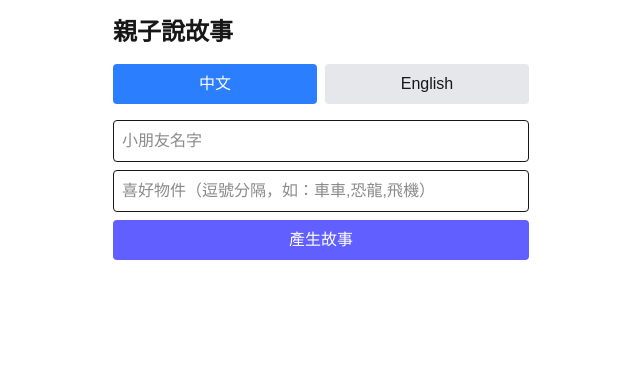
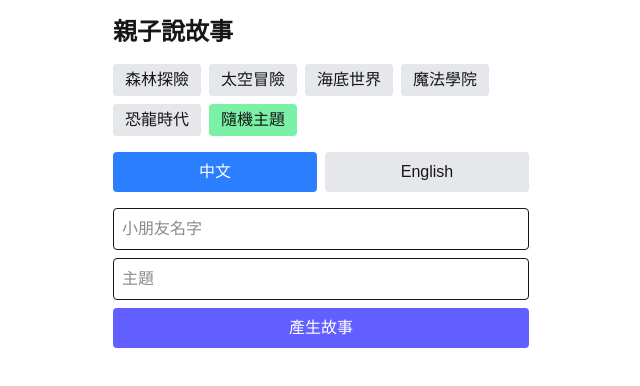
Before and after one commit to DanKuto/storymama, a Next.js app: page / in a window 1280 px wide. Shown: the top 386 px of the page, without its empty margins (319-959 px from the left). Built offline with nearby package versions, Linux system fonts and the light colour scheme.

Commit message:
feat: 加入主题预设 & 随机生成方式

```diff
--- a/src/app/page.js
+++ b/src/app/page.js
@@ -1,15 +1,21 @@
 "use client";
-
 import { useEffect, useState } from "react";
 
 export default function Home() {
-  const [lang, setLang] = useState("zh");        // 語言：zh / en
-  const [name, setName] = useState("");          // 小朋友名字
-  const [likes, setLikes] = useState("");        // 喜好物件（逗號分隔）
-  const [story, setStory] = useState("");        // 生成的故事
+  const [lang, setLang] = useState("zh");
+  const [name, setName] = useState("");
+  const [theme, setTheme] = useState("");
+  const [story, setStory] = useState("");
   const [voices, setVoices] = useState([]);
 
-  // 載入可用語音列表
+  const PRESETS = [
+    "森林探險",
+    "太空冒險",
+    "海底世界",
+    "魔法學院",
+    "恐龍時代",
+  ];
+
   useEffect(() => {
     const synth = window.speechSynthesis;
     const update = () => setVoices(synth.getVoices());
@@ -17,66 +23,51 @@ export default function Home() {
     update();
   }, []);
 
-  // 隨機故事模板組合
+  const pick = arr => arr[Math.floor(Math.random() * arr.length)];
+
   const generateStory = () => {
-    if (!name) return alert("請先輸入小朋友的名字");
+    if (!name || !theme) return alert("請先輸入名字與主題");
 
-    // 處理喜好物件
-    const items = likes
-      .split(",")
-      .map(s => s.trim())
-      .filter(s => s);
-    // 保證至少三個元素
-    while (items.length < 3) items.push(items[items.length % items.length] || "玩具");
-    const [a, b, c] = items;
-
-    // 一些隨機開頭或結尾
     const zhIntros = [
-      `從前有位名叫「${name}」的小朋友，他最喜歡的東西有：${items.join("、")}。`,
-      `在一個陽光明媚的早晨，${name}帶著他的${a}、${b}和${c}出門探險。`,
-      `${name}是一位充滿好奇心的小朋友，最愛的三樣東西是：${items.join("、")}。`
+      `今天，我們要來認識一個關於「${theme}」的奇幻故事…`,
+      `在「${theme}」的世界裡，住著一位名叫 ${name} 的小朋友…`,
+      `有一天，${name} 跟著我踏入了「${theme}」的秘密之門…`,
     ];
     const zhOutros = [
-      `最終，${name}與新朋友們歡樂地結伴回家，滿懷期待地等待下一次冒險。`,
-      `故事到此結束，祝${name}每天都能和${a}、${b}、${c}一起開心玩耍！`,
-      `他們在星空下道了再見，期待下次更奇妙的旅程。`
+      `在「${theme}」的旅程結束後，${name} 帶著滿滿回憶回家了。`,
+      `${name} 在「${theme}」中找到了新的朋友與勇氣。`,
+      `這就是「${theme}」的奇妙故事，期待下一次冒險。`,
     ];
 
     const enIntros = [
-      `Once upon a time, there was a child named ${name} who loved ${items.join(", ")}.`,
-      `${name} woke up one morning, excited to play with their ${a}, ${b}, and ${c}.`,
-      `${name} was a curious child, always carrying their favorite ${a}, ${b}, and ${c}.`
+      `Today, we embark on a wondrous tale about "${theme}".`,
+      `In the world of "${theme}", there lived a curious child named ${name}.`,
+      `One day, ${name} stepped through the secret door to the "${theme}" land…`,
     ];
     const enOutros = [
-      `In the end, ${name} and friends happily returned home, dreaming of the next adventure.`,
-      `And so the story ends. May ${name} and their ${a}, ${b}, and ${c} always have fun together!`,
-      `They waved goodbye under the stars, eagerly awaiting their next journey.`
+      `After the "${theme}" adventure, ${name} returned home with a heart full of memories.`,
+      `${name} found new friends and courage in the world of "${theme}".`,
+      `That’s the end of our "${theme}" story. Until the next adventure!`,
     ];
 
-    const pick = arr => arr[Math.floor(Math.random() * arr.length)];
+    const text = lang === "zh"
+      ? `${pick(zhIntros)}
 
-    // 組出最終故事
-    const text =
-      lang === "zh"
-        ? `${pick(zhIntros)}
+在冒險過程中，${name} 遇見了許多驚喜，也學會了分享與勇敢。
 
-    一路上，${name}遇見了奇妙的事物，也學會了分享與勇氣。
+${pick(zhOutros)}`
+      : `${pick(enIntros)}
 
-    ${pick(zhOutros)}`
-        : `${pick(enIntros)}
+Along the way, ${name} encountered many surprises and learned about sharing and courage.
 
-    Along the way, ${name} discovered wondrous things and learned about sharing and courage.
-
-    ${pick(enOutros)}`;
+${pick(enOutros)}`;
 
     setStory(text);
   };
 
-  // 朗讀
   const handleSpeak = () => {
     if (!story) return alert("請先生成故事內容");
     const prefix = lang === "zh" ? "zh" : "en";
-    // 選第一支對應女性聲音
     const voice = voices.find(v =>
       v.lang.startsWith(prefix) &&
       /Female|Mei|Ting|Samantha|Victoria/.test(v.name)
@@ -92,7 +83,26 @@ export default function Home() {
     <main className="max-w-md mx-auto p-4 space-y-4">
       <h1 className="text-2xl font-bold">親子說故事</h1>
 
-      {/* 語言切換 */}
+      {/* 1. 主題預設 & 隨機 */}
+      <div className="flex flex-wrap gap-2">
+        {PRESETS.map(t => (
+          <button
+            key={t}
+            className="px-3 py-1 bg-gray-200 rounded"
+            onClick={() => setTheme(t)}
+          >
+            {t}
+          </button>
+        ))}
+        <button
+          className="px-3 py-1 bg-green-300 rounded"
+          onClick={() => setTheme(pick(PRESETS))}
+        >
+          隨機主題
+        </button>
+      </div>
+
+      {/* 2. 語言切換 */}
       <div className="flex space-x-2">
         <button
           className={`flex-1 py-2 rounded ${lang === "zh" ? "bg-blue-500 text-white" : "bg-gray-200"}`}
@@ -108,7 +118,7 @@ export default function Home() {
         </button>
       </div>
 
-      {/* 表單：名字 + 喜好物件 */}
+      {/* 3. 表單：名字 + 主題 */}
       <div className="space-y-2">
         <input
           className="w-full p-2 border rounded"
@@ -118,13 +128,9 @@ export default function Home() {
         />
         <input
           className="w-full p-2 border rounded"
-          placeholder={
-            lang === "zh"
-              ? "喜好物件（逗號分隔，如：車車,恐龍,飛機）"
-              : "Favorite items (comma separated, e.g. car, dinosaur, plane)"
-          }
-          value={likes}
-          onChange={e => setLikes(e.target.value)}
+          placeholder={lang === "zh" ? "主題" : "Theme"}
+          value={theme}
+          onChange={e => setTheme(e.target.value)}
         />
         <button
           className="w-full bg-indigo-500 text-white p-2 rounded"
@@ -134,14 +140,14 @@ export default function Home() {
         </button>
       </div>
 
-      {/* 故事情節 */}
+      {/* 4. 故事情節 */}
       {story && (
         <pre className="whitespace-pre-wrap bg-gray-50 p-4 rounded">
           {story}
         </pre>
       )}
 
-      {/* 朗讀按鈕 */}
+      {/* 5. 朗讀 */}
       {story && (
         <button
           className="w-full bg-green-500 text-white p-2 rounded"
```
